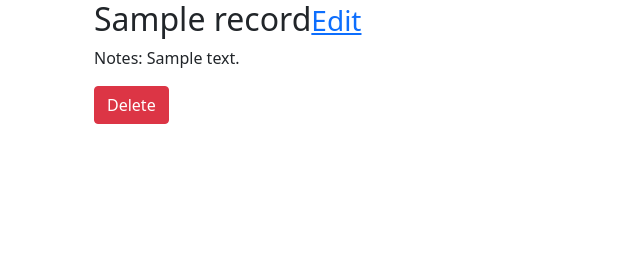
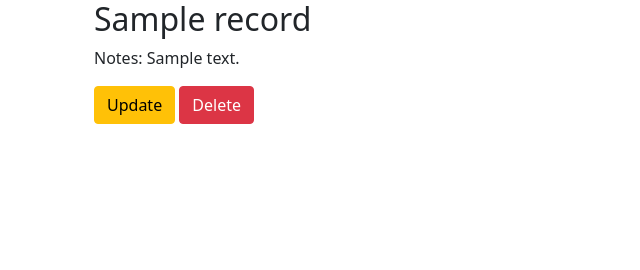
Before and after one commit to davemolk/bookshelf, a Django app: template templates/records/detail.html in a window 1280 px wide. Shown: the part 86-356 px from the top of the page, without its empty margins (0-640 px from the left). Run offline with Django 3.2, Linux system fonts and the light colour scheme; the template is opened without the code that fills it: values that come from a table or form of the project are taken from there, others are empty; tables that the repository leaves empty hold one stand-in row (values such as "Sample post"); parts of the project's set-up code (start-up, migrations or seed data) failed here and were passed over; some libraries are stand-ins or nearby versions.

Commit message:
shifted buttons around on detail forms

```diff
--- a/records/views.py
+++ b/records/views.py
@@ -58,7 +58,7 @@ def record_update_view(request, slug):
 
 @login_required
 def record_delete_view(request, slug):
-    record = Record.objects.get(slug=slug, owner=request.user)
+    record = get_object_or_404(Record, slug=slug, owner=request.user)
     if request.method == 'POST':
         record.delete()
         success_url = reverse('records:list')
--- a/templates/records/detail.html
+++ b/templates/records/detail.html
@@ -7,20 +7,25 @@
     {% if record.record_url %}
         <img class="bookcover" src="{{ record.record_url }}" alt="{{ record.title }}">
     {% endif %}
-    <h2>{{ record.title }}<small><a href="{% url 'records:update' record.slug %}">Edit</a></small></h2>
+    <h2>{{ record.title }}</h2>
 
     {% if record.notes %}
         <p>Notes: {{ record.notes|linebreaksbr }}</p>
     {% endif %}
 
 
-    <p>
+    <div>
+        <a class="btn btn-warning"
+        href="{% url 'records:update' record.slug %}"
+        role="button">
+            Update
+        </a>
         <a class="btn btn-danger"
         href="{% url 'records:delete' record.slug %}"
         role="button">
             Delete
         </a>
-    </p>
+    </div>
 
 </div>
 
```
Also changed, not shown: templates/books/book_detail.html (+3 -5 lines).
